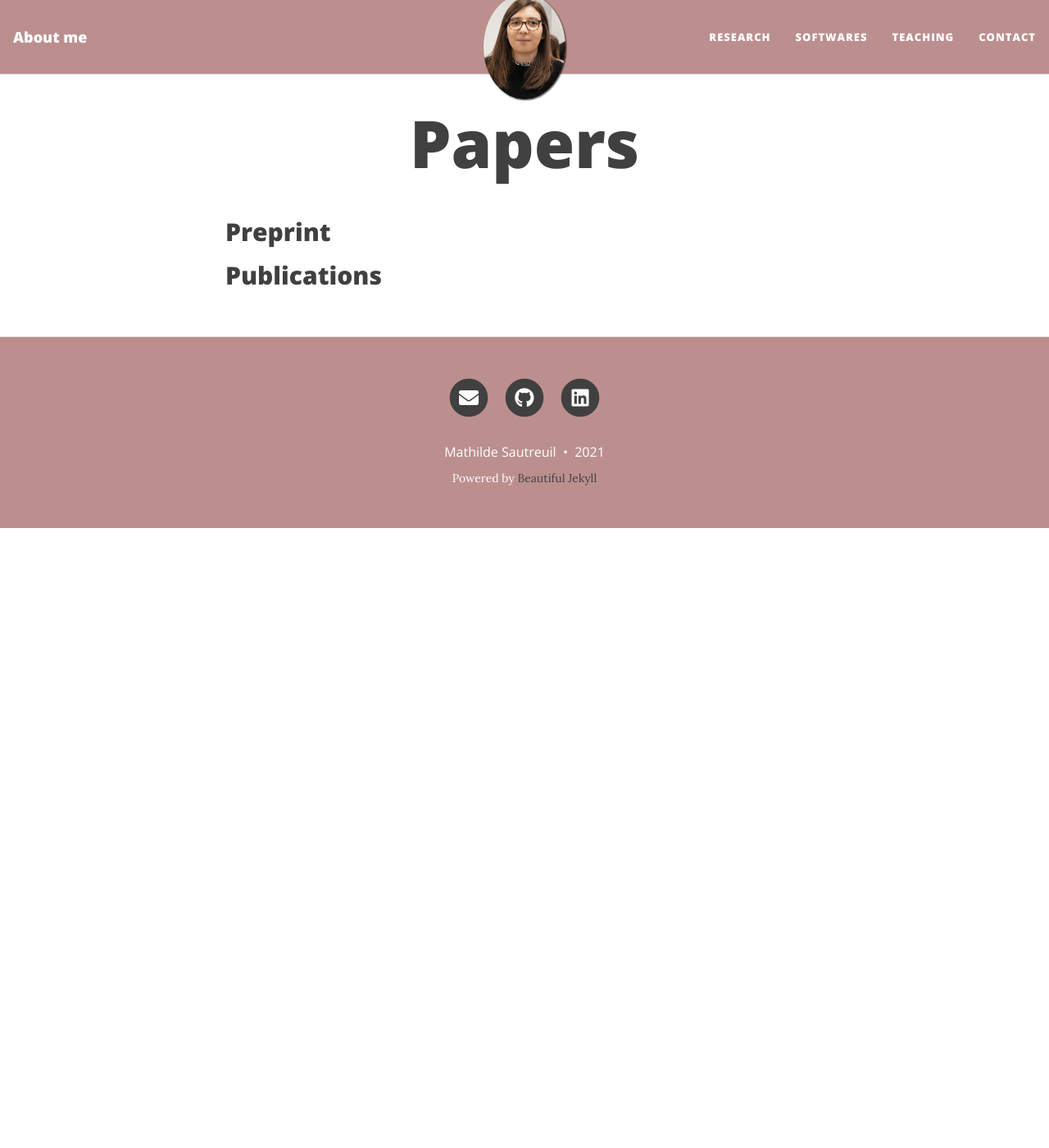
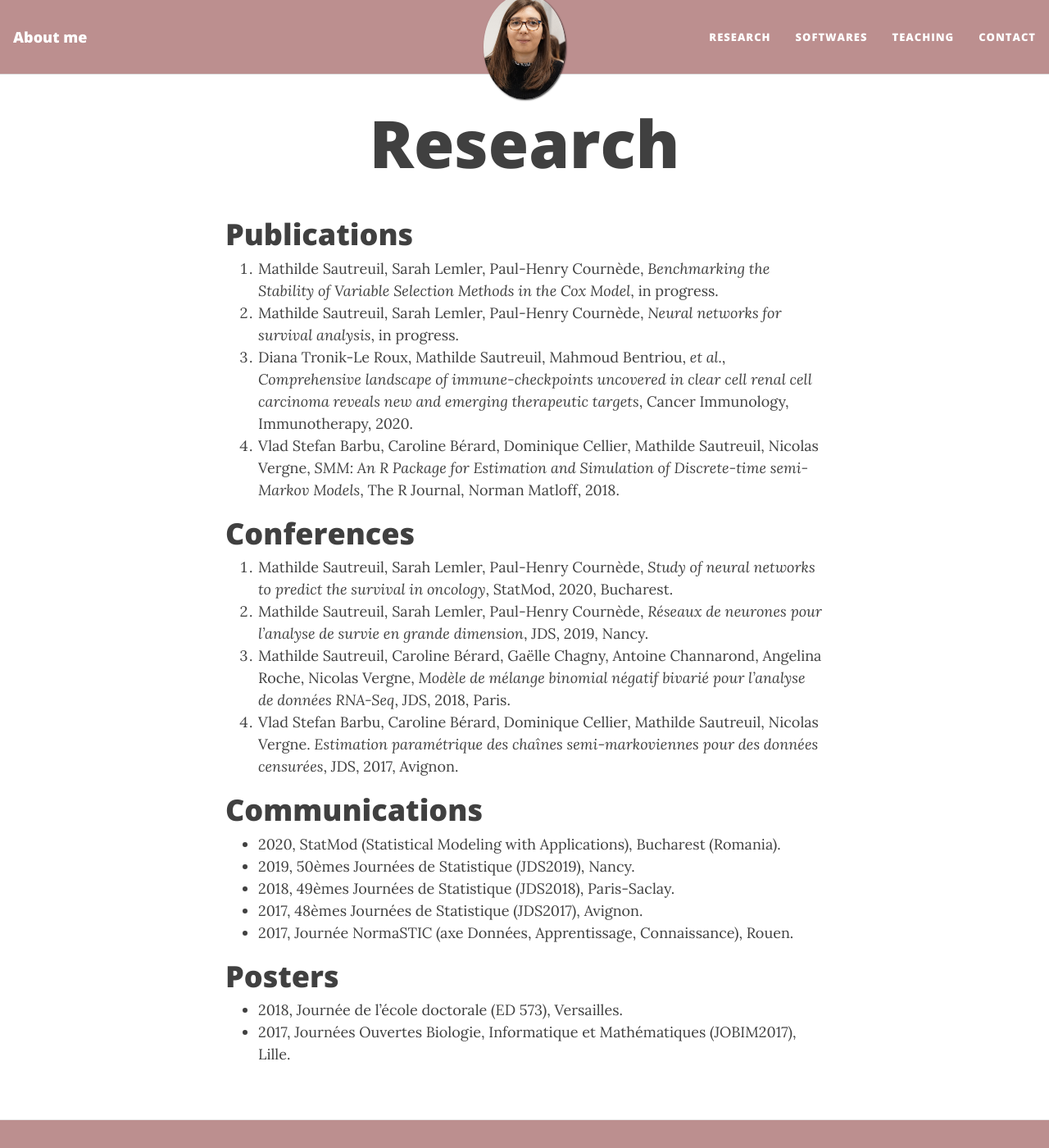
Before and after one commit to mathildesautreuil/mathildesautreuil.github.io, a Jekyll site: the page built from research.md, in a window 1280 px wide and 1400 px high. Shown: the whole window at 82% size. Built offline with Jekyll 4.4.1, drawn with Linux system fonts in a browser that asks for light colours; nearby versions of some CDN libraries.

Commit message:
fill reasearch.md

```diff
--- a/research.md
+++ b/research.md
@@ -1,8 +1,31 @@
 ---
 layout: page
-title: Papers
+title: Research
 ---
 
-## Preprint
+# Publications
 
-## Publications
+1. Mathilde Sautreuil, Sarah Lemler, Paul-Henry Cournède, *Benchmarking the Stability of Variable Selection Methods in the Cox Model*, in progress.
+2. Mathilde Sautreuil, Sarah Lemler, Paul-Henry Cournède, *Neural networks for survival analysis*, in progress.
+3. Diana Tronik-Le Roux, Mathilde Sautreuil, Mahmoud Bentriou, *et al.*, *Comprehensive landscape of immune-checkpoints uncovered in clear cell renal cell carcinoma reveals new and emerging therapeutic targets*, Cancer Immunology, Immunotherapy, 2020.
+4. Vlad Stefan Barbu, Caroline Bérard, Dominique Cellier, Mathilde Sautreuil, Nicolas Vergne, *SMM: An R Package for Estimation and Simulation of Discrete-time semi-Markov Models*, The R Journal, Norman Matloff, 2018.
+
+# Conferences
+
+1. Mathilde Sautreuil, Sarah Lemler, Paul-Henry Cournède, *Study of neural networks to predict the survival in oncology*, StatMod, 2020, Bucharest.
+2. Mathilde Sautreuil, Sarah Lemler, Paul-Henry Cournède, *Réseaux de neurones pour l’analyse de survie en grande dimension*, JDS, 2019, Nancy.
+3. Mathilde Sautreuil, Caroline Bérard, Gaëlle Chagny, Antoine Channarond, Angelina Roche, Nicolas Vergne, *Modèle de mélange binomial négatif bivarié pour l'analyse de données RNA-Seq*, JDS, 2018, Paris.
+4. Vlad Stefan Barbu, Caroline Bérard, Dominique Cellier, Mathilde Sautreuil, Nicolas Vergne. *Estimation paramétrique des chaînes semi-markoviennes pour des données censurées*, JDS, 2017, Avignon.
+
+# Communications
+
+* 2020, StatMod (Statistical Modeling with Applications), Bucharest (Romania).
+* 2019, 50èmes Journées de Statistique (JDS2019), Nancy.
+* 2018, 49èmes Journées de Statistique (JDS2018), Paris-Saclay.
+* 2017, 48èmes Journées de Statistique (JDS2017), Avignon.
+* 2017, Journée NormaSTIC (axe Données, Apprentissage, Connaissance), Rouen.
+
+# Posters
+
+* 2018, Journée de l'école doctorale (ED 573), Versailles.
+* 2017, Journées Ouvertes Biologie, Informatique et Mathématiques (JOBIM2017), Lille.
```
